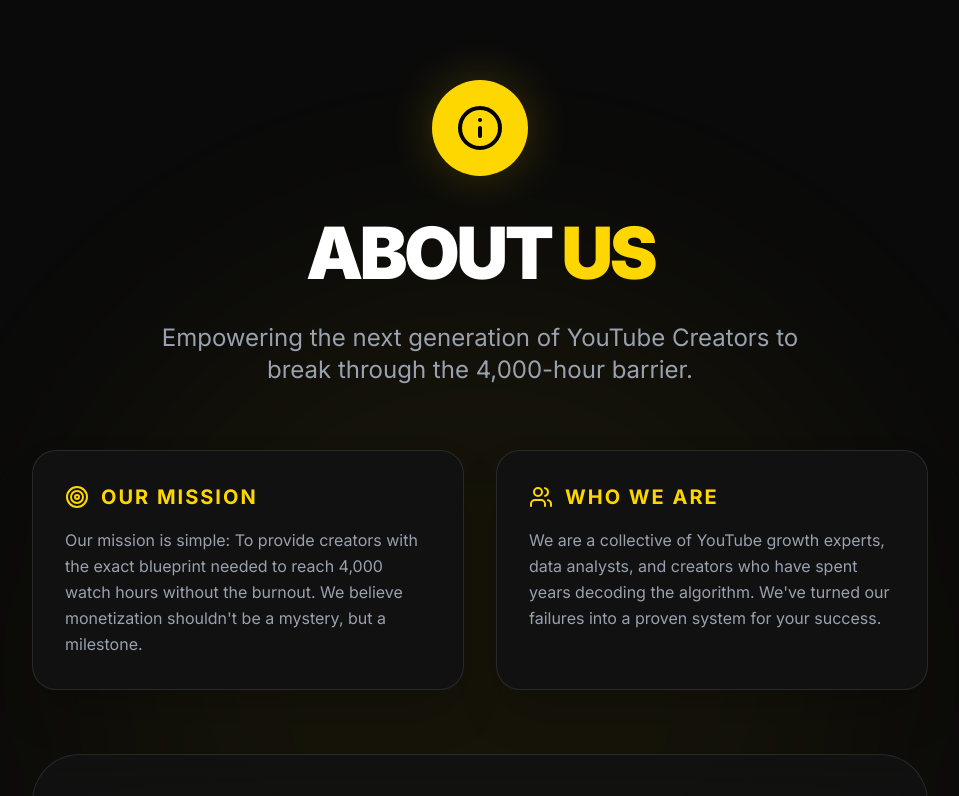
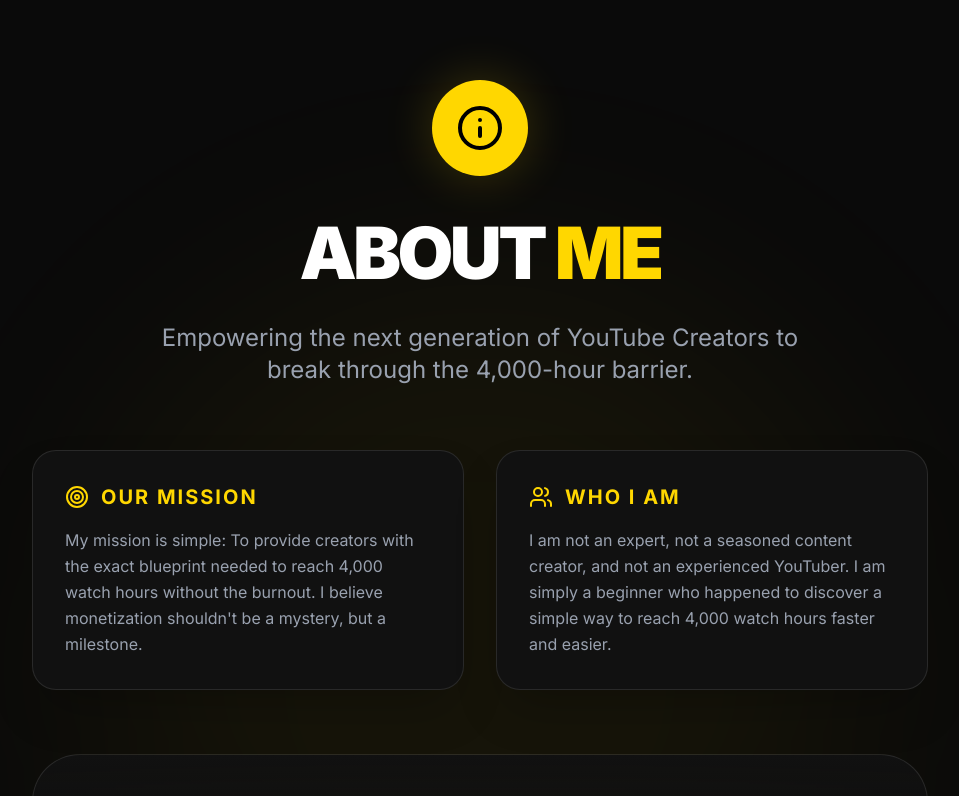
Before and after one commit to 4kytwatchhourstime/4kytwatchhourstime, a React (Vite) app: page /about in a window 1280 px wide. Shown: the top 796 px of the page, without its empty margins (160-1119 px from the left). Built offline with nearby package versions, Linux system fonts and the light colour scheme.

Commit message:
Update AboutPage.tsx

```diff
--- a/src/AboutPage.tsx
+++ b/src/AboutPage.tsx
@@ -34,7 +34,7 @@ export default function About() {
             animate={{ opacity: 1, y: 0 }}
             className="text-5xl md:text-7xl font-black leading-tight tracking-tighter"
           >
-            ABOUT <span className="text-[#FFD700]">US</span>
+            ABOUT <span className="text-[#FFD700]">ME</span>
           </motion.h1>
 
           <motion.p
@@ -60,7 +60,7 @@ export default function About() {
               <h2 className="text-xl font-bold uppercase tracking-widest">Our Mission</h2>
             </div>
             <p className="text-gray-400 leading-relaxed">
-              Our mission is simple: To provide creators with the exact blueprint needed to reach 4,000 watch hours without the burnout. We believe monetization shouldn't be a mystery, but a milestone.
+              My mission is simple: To provide creators with the exact blueprint needed to reach 4,000 watch hours without the burnout. I believe monetization shouldn't be a mystery, but a milestone.
             </p>
           </motion.div>
 
@@ -72,10 +72,10 @@ export default function About() {
           >
             <div className="flex items-center gap-3 text-[#FFD700]">
               <Users className="w-6 h-6" />
-              <h2 className="text-xl font-bold uppercase tracking-widest">Who We Are</h2>
+              <h2 className="text-xl font-bold uppercase tracking-widest">Who I Am</h2>
             </div>
             <p className="text-gray-400 leading-relaxed">
-              We are a collective of YouTube growth experts, data analysts, and creators who have spent years decoding the algorithm. We've turned our failures into a proven system for your success.
+              I am not an expert, not a seasoned content creator, and not an experienced YouTuber. I am simply a beginner who happened to discover a simple way to reach 4,000 watch hours faster and easier.
             </p>
           </motion.div>
         </div>
```
